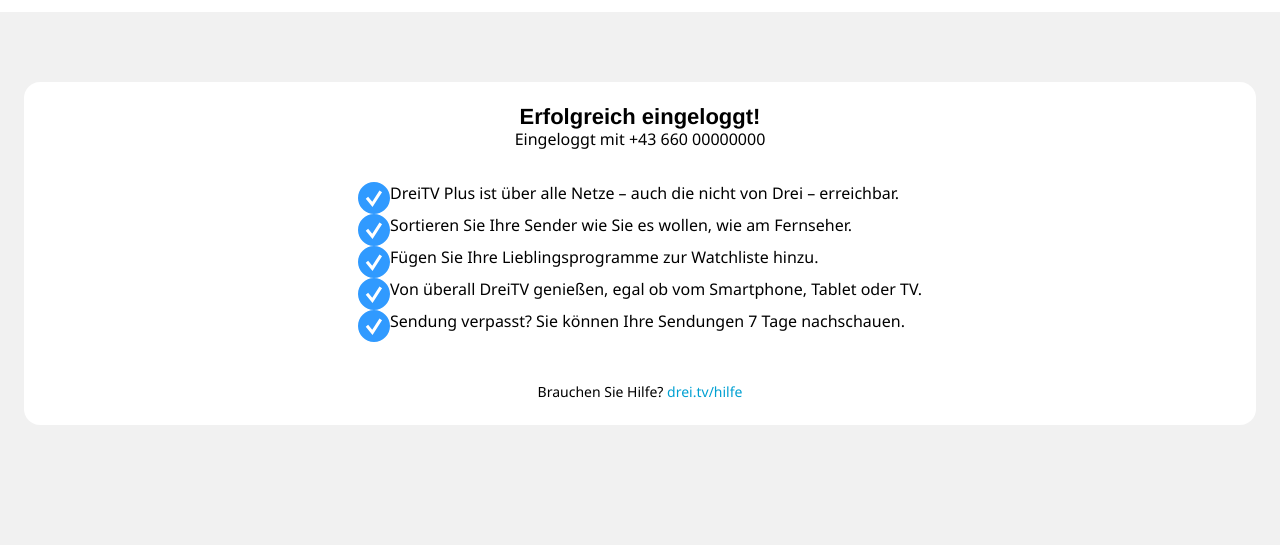
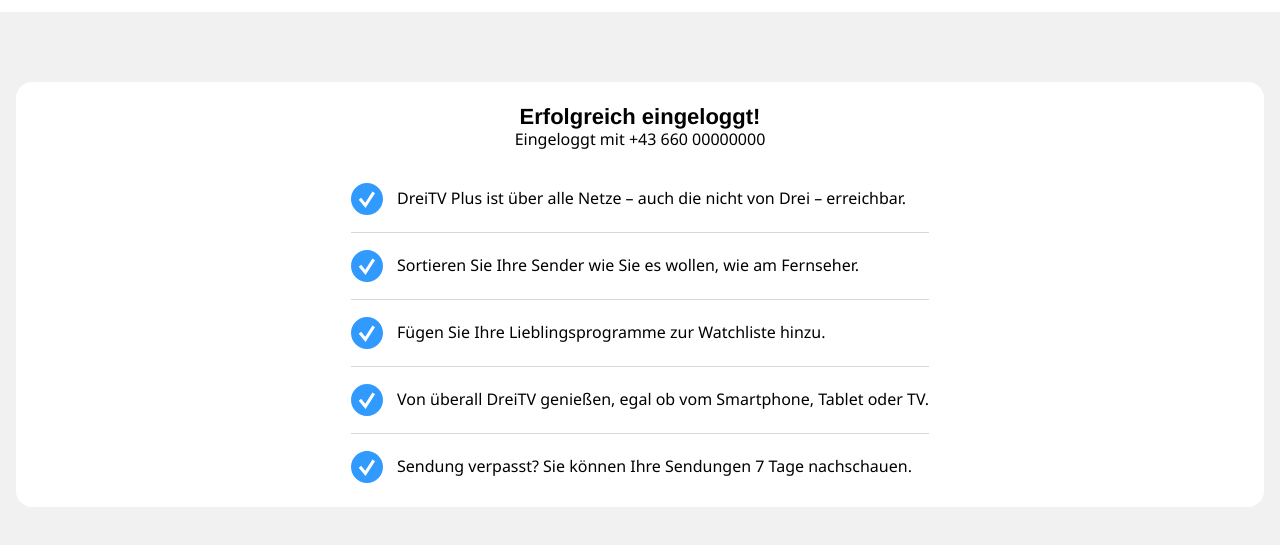
Before and after one commit to xen404/3tv-easy-login-screens, a website: page loginSuccessPage.html in a window 1280 px wide. Shown: the part 53-598 px from the top of the page. Drawn offline with Linux system fonts and the light colour scheme; a web font is replaced by a local one.

Commit message:
Add stylings to the feature list

```diff
--- a/loginSuccessPage.html
+++ b/loginSuccessPage.html
@@ -55,11 +55,6 @@
                     <p>Sendung verpasst? Sie können Ihre Sendungen 7 Tage nachschauen.</p>
                 </li>
             </ul>
-
-
-
-
-            <p class="help">Brauchen Sie Hilfe? <a>drei.tv/hilfe</a></p>
     </section>
 
     </main>
--- a/styles/_main.scss
+++ b/styles/_main.scss
@@ -21,7 +21,7 @@
 }
 
 .content {
-	margin: 70px 24px;
+	margin: 70px 16px;
 	padding: 24px;
 	border-radius: 16px;
 	background-color: var(--white);
@@ -74,11 +74,25 @@
 	ul {
 		list-style-type: none;
 		padding-left: 0;
+		margin: 0;
 
 		li {
 			display: flex;
 			flex-direction: row;
-			align-items: start;
+			align-items: center;
+			border-bottom: solid 1px;
+    		border-color: var(--border-gray);
+			padding: 17px 0;
+
+			&:last-child {
+				border-bottom: none; // Remove bottom border for last item
+				padding-bottom: 0; // Remove bottom margin for last item
+			}
+
+			p {
+				padding-left: 14px;
+				font-size: 16px;
+			}
 		  }
 	}
 }
```
Also changed, not shown: index.css.
